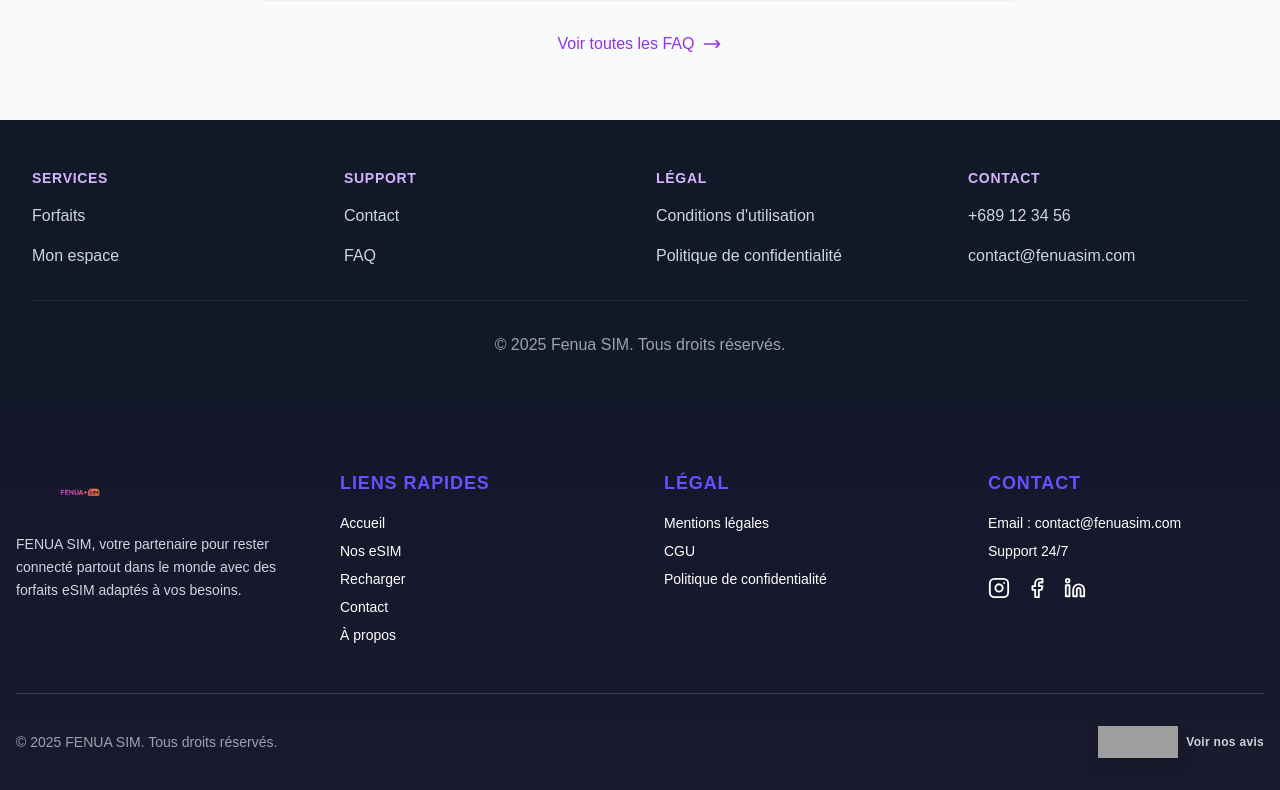
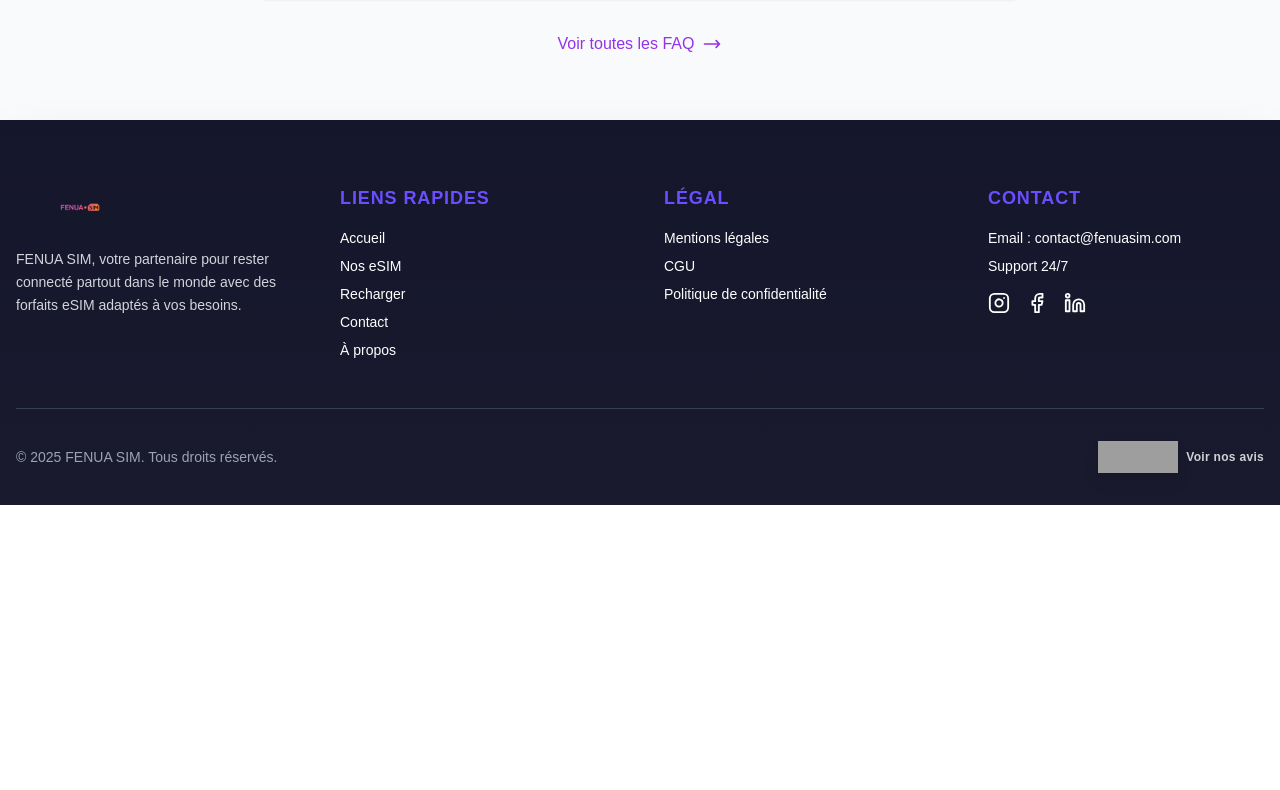
Before and after one commit to FENUA-SIM/fenuasim, a Next.js app: page / in a window 1280 px wide. Shown: the part 2133-2923 px from the top of the page. After the commit the page ends 2638 px from the top, so only its background shows below. Built offline with nearby package versions, Linux system fonts and the light colour scheme; no server answers; the database is empty; grey boxes are pictures that could not be loaded.

Commit message:
Update index.tsx

```diff
--- a/src/pages/index.tsx
+++ b/src/pages/index.tsx
@@ -282,78 +282,7 @@
         </div>
       </div>
 
-      {/* Footer */}
-      <footer className="bg-gray-900 text-white">
-        <div className="max-w-7xl mx-auto py-8 sm:py-12 px-4 sm:px-6 lg:px-8">
-          <div className="grid grid-cols-2 md:grid-cols-4 gap-6 sm:gap-8">
-            <div>
-              <h3 className="text-xs sm:text-sm font-semibold text-purple-300 tracking-wider uppercase">Services</h3>
-              <ul className="mt-3 sm:mt-4 space-y-2 sm:space-y-4">
-                <li>
-                  <Link href="/shop" className="text-sm sm:text-base text-gray-300 hover:text-white">
-                    Forfaits
-                  </Link>
-                </li>
-                <li>
-                  <Link href="/dashboard" className="text-sm sm:text-base text-gray-300 hover:text-white">
-                    Mon espace
-                  </Link>
-                </li>
-              </ul>
-            </div>
-            <div>
-              <h3 className="text-xs sm:text-sm font-semibold text-purple-300 tracking-wider uppercase">Support</h3>
-              <ul className="mt-3 sm:mt-4 space-y-2 sm:space-y-4">
-                <li>
-                  <a href="#" className="text-sm sm:text-base text-gray-300 hover:text-white">
-                    Contact
-                  </a>
-                </li>
-                <li>
-                  <a href="#" className="text-sm sm:text-base text-gray-300 hover:text-white">
-                    FAQ
-                  </a>
-                </li>
-              </ul>
-            </div>
-            <div>
-              <h3 className="text-xs sm:text-sm font-semibold text-purple-300 tracking-wider uppercase">Légal</h3>
-              <ul className="mt-3 sm:mt-4 space-y-2 sm:space-y-4">
-                <li>
-                  <a href="#" className="text-sm sm:text-base text-gray-300 hover:text-white">
-                    Conditions d'utilisation
-                  </a>
-                </li>
-                <li>
-                  <a href="#" className="text-sm sm:text-base text-gray-300 hover:text-white">
-                    Politique de confidentialité
-                  </a>
-                </li>
-              </ul>
-            </div>
-            <div>
-              <h3 className="text-xs sm:text-sm font-semibold text-purple-300 tracking-wider uppercase">Contact</h3>
-              <ul className="mt-3 sm:mt-4 space-y-2 sm:space-y-4">
-                <li>
-                  <a href="tel:+689123456" className="text-sm sm:text-base text-gray-300 hover:text-white">
-                    +689 12 34 56
-                  </a>
-                </li>
-                <li>
-                  <a href="mailto:contact@fenuasim.com" className="text-sm sm:text-base text-gray-300 hover:text-white break-all">
-                    contact@fenuasim.com
-                  </a>
-                </li>
-              </ul>
-            </div>
-          </div>
-          <div className="mt-6 sm:mt-8 border-t border-gray-800 pt-6 sm:pt-8">
-            <p className="text-sm sm:text-base text-gray-400 text-center">
-              &copy; {new Date().getFullYear()} Fenua SIM. Tous droits réservés.
-            </p>
-          </div>
-        </div>
-      </footer>
+
       <ChatWidget />
     </div>
   )
```
